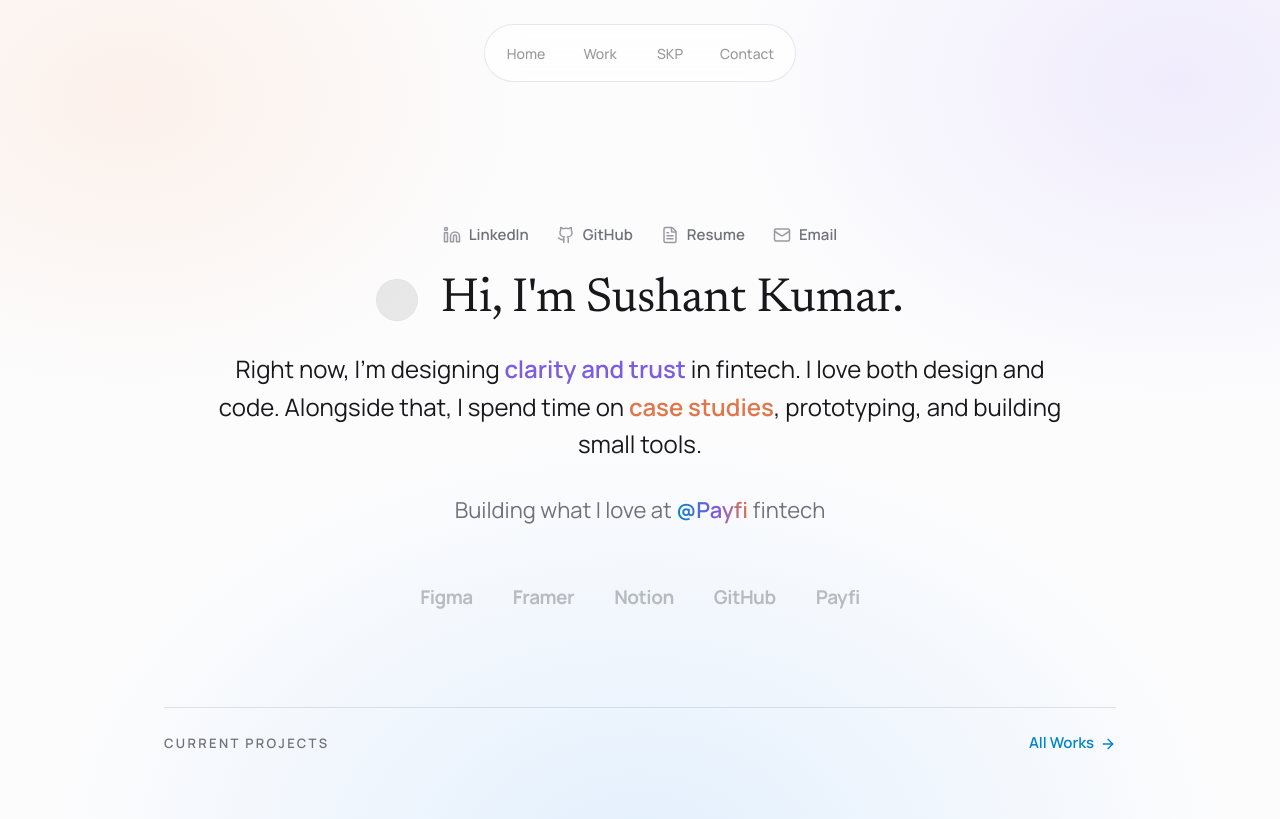
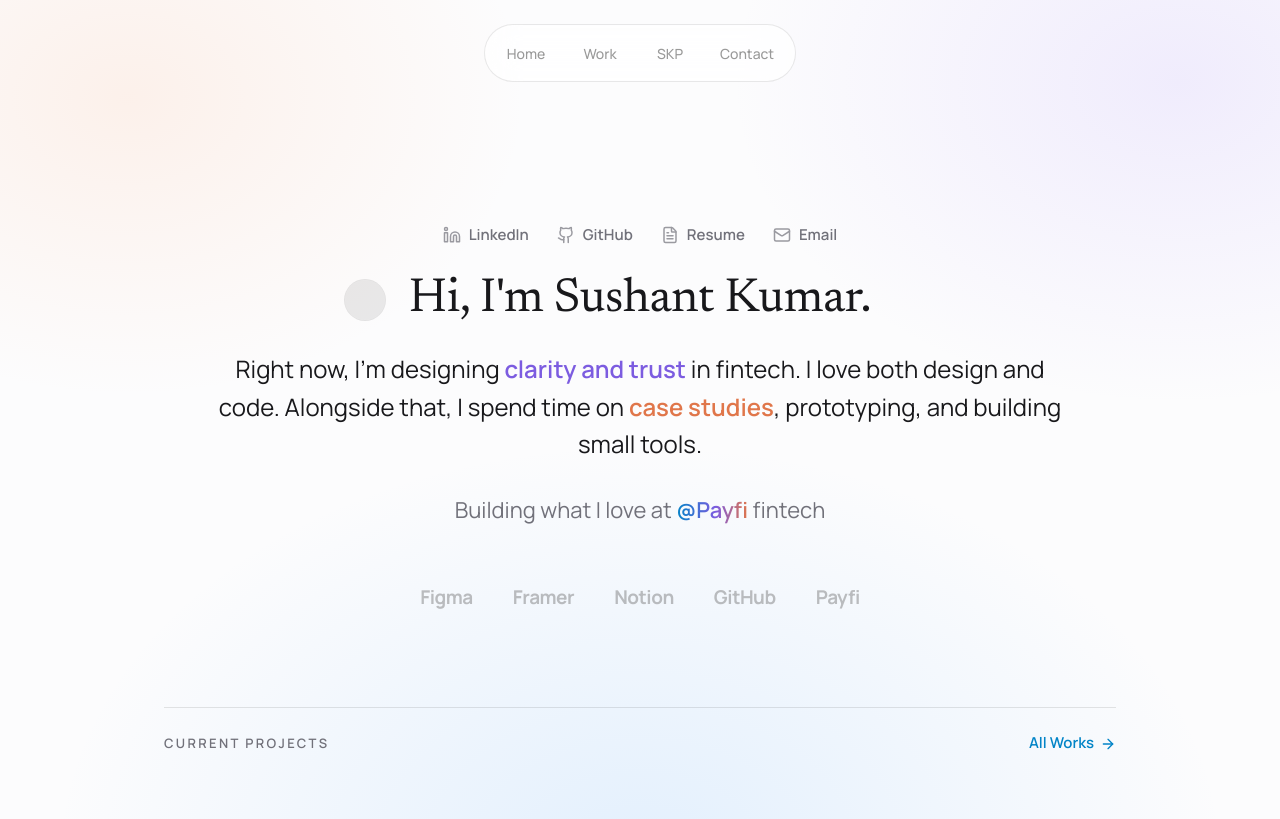
Before and after one commit to SkpGit28/My-Digital-Space, a Next.js app: page /hero-test in a window 1280 px wide. Built offline with nearby package versions, Linux system fonts and the light colour scheme.

Commit message:
fix(hero-test): optically center heading — offset row by half of avatar+gap so text sits on true center

```diff
--- a/src/app/hero-test/page.tsx
+++ b/src/app/hero-test/page.tsx
@@ -65,7 +65,8 @@ export default function HeroTestPage() {
         </div>
 
         {/* Avatar + headline — one entity, 24px gap */}
-        <div className="mt-7 flex items-center justify-center gap-6">
+        {/* -32px optical shift = half of (40px avatar + 24px gap), so the TEXT sits on the true center */}
+        <div className="mt-7 flex -translate-x-8 items-center justify-center gap-6">
           <div
             aria-hidden
             className="h-10 w-10 shrink-0 rounded-full bg-black/[0.08] ring-1 ring-black/10"
```
